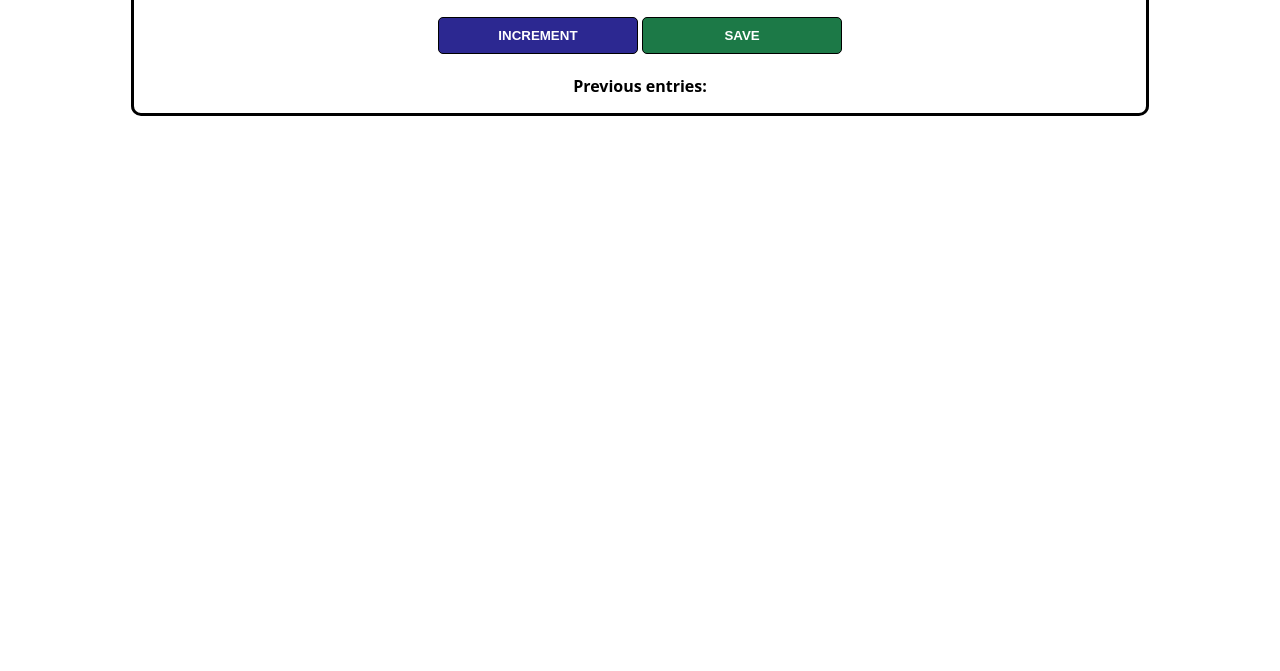
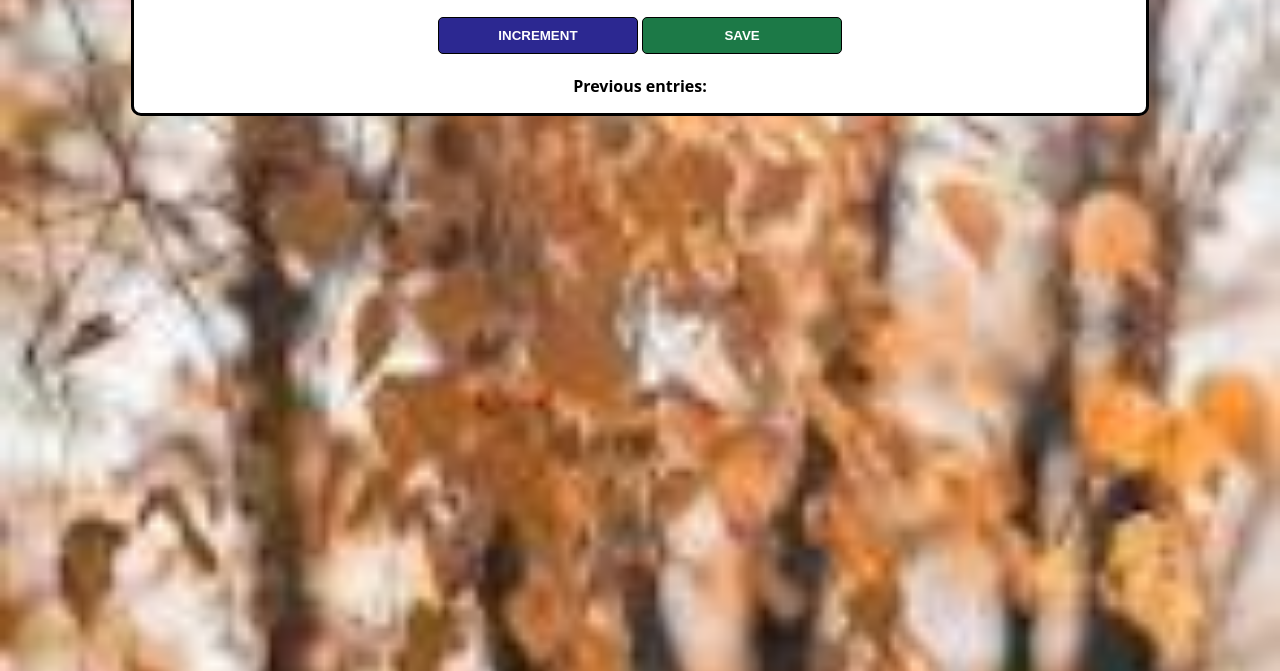
Before and after one commit to prakash6007/front-end, a website built with Vite: page index.html in a window 1280 px wide. Shown: the part 145-816 px from the top of the page. Built offline with nearby package versions, Linux system fonts and the light colour scheme; files whose address does not match are found by name.

Commit message:
Update index.css

```diff
--- a/index.css
+++ b/index.css
@@ -1,5 +1,5 @@
 body {
-    background-image: url("background.jpeg");
+    background-image: url("background.jpg");
     background-size: cover;
     font-family: 'Open Sans', 'Helvetica Neue', sans-serif;
     text-align: center;
```
